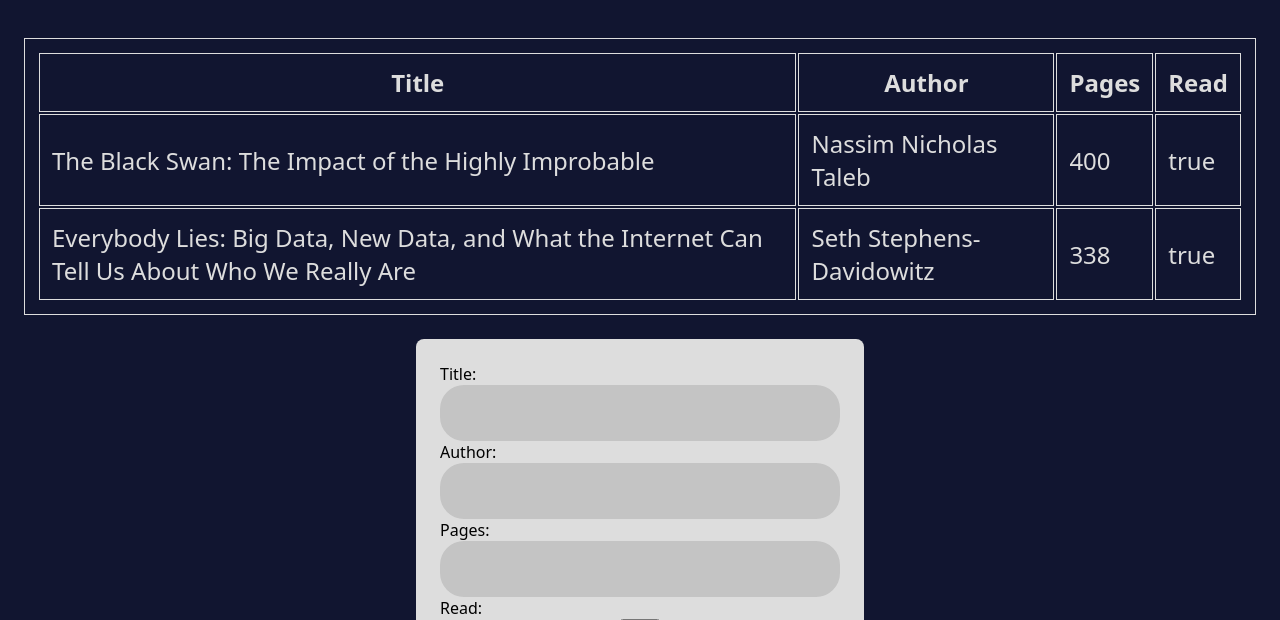
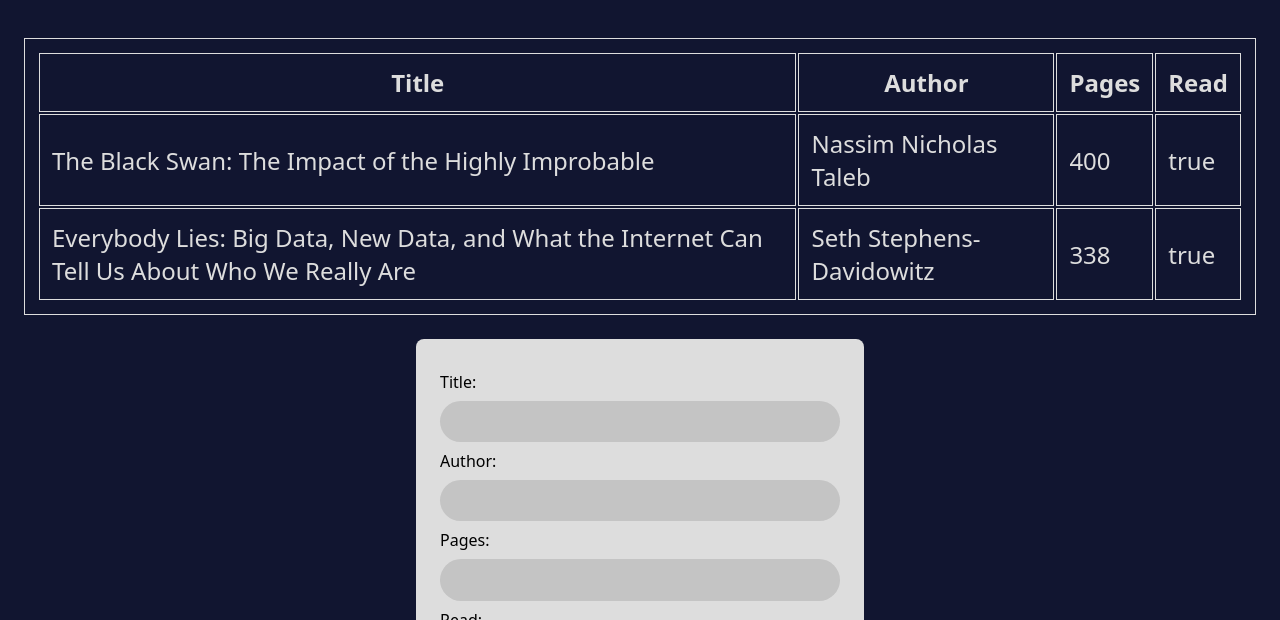
Before and after one commit to ashsic/odin-library, a plain HTML site: page index.html in a window 1280 px wide. Both pictures are taken after a click on the button "New Book". Shown: the part 180-800 px from the top of the page. Drawn offline with Linux system fonts and the light colour scheme.

Commit message:
HTML form validation, JS submit handling

```diff
--- a/index.html
+++ b/index.html
@@ -23,6 +23,9 @@
                     <th>Read</th>
                 </tr>
             </table>
+            <div class="container2">
+
+            </div>
         </main>
 
 
--- a/main.js
+++ b/main.js
@@ -30,9 +30,14 @@ myLibrary.push(everybodyLies);
 
 // DOM Manipulation
 
+// constant HTML hooks:
+
 const table = document.querySelector("table");
+const container = document.querySelector(".container2");
 
-const createLibrary = function(){
+//functions:
+
+function createLibrary(){
     while (table.childNodes.length > 2) {
         table.removeChild(table.lastElementChild);
     }
@@ -47,27 +52,16 @@ const createLibrary = function(){
     })
 };
 
-createLibrary();
-
-const container = document.querySelector(".container");
-let newBook = document.createElement("button");
-newBook.setAttribute("class", "new-book");
-newBook.textContent = "New Book";
-container.appendChild(newBook);
-
 function handleSubmitClick(event) {
+    let form = event.target;
     event.preventDefault();
-    let form = event.target.parentElement;
     myLibrary.push(new Book(form.title.value, form.author.value,
         form.pages.value, form.read.checked));
     createLibrary();
+    form.remove()
 };
 
-
-
-
 function handleNewBookClick() {
-    newBook.remove();
     let bookForm = document.createElement("form");
     bookForm.setAttribute("method", "GET");
     bookForm.setAttribute("action", "main.js");
@@ -81,6 +75,7 @@ function handleNewBookClick() {
             field.setAttribute("type", "checkbox");
         } else {
             field.setAttribute("type", "text");
+            field.required = true;
         }
         bookForm.appendChild(label);
         bookForm.appendChild(field);
@@ -92,9 +87,24 @@ function handleNewBookClick() {
     submit.setAttribute("class", "submit-button");
     bookForm.appendChild(submit);
     container.appendChild(bookForm);
-    submit.addEventListener("click", handleSubmitClick);
+    bookForm.addEventListener("submit", handleSubmitClick);
 };
 
-let submit = document.querySelector("#submit");
+function createNewBookButton() {
+    let newBook = document.createElement("button");
+    newBook.setAttribute("class", "new-book");
+    newBook.textContent = "New Book";
+    container.appendChild(newBook);
+};
 
-newBook.addEventListener("click", handleNewBookClick);
+function updatePage() {
+    createLibrary();
+    createNewBookButton();
+
+    let newBook = document.querySelector(".new-book");
+    newBook.addEventListener("click", handleNewBookClick);
+
+    let submit = document.querySelector("#submit");
+};
+
+updatePage();
--- a/style.css
+++ b/style.css
@@ -15,11 +15,15 @@ body {
 
 /* Header styles */
 
-.container {
+.container, .container2 {
     display: flex;
     flex-direction: column;
     justify-content: center;
     align-items: center;
+}
+
+.container2 {
+    position: relative;
 }
 
 .header {
@@ -41,18 +45,6 @@ h1 {
 
 }
 
-.new-book {
-    width: 96px;
-    height: 48px;
-    font-size: 16px;
-    margin: 12px;
-    border: 1px solid #dddddd;
-    background-color: #347285;
-    border-radius: 8px;
-}
-
-
-
 /* Main/table styles */
 
 table, td, th {
@@ -63,6 +55,16 @@ table, td, th {
 
 table {
     margin: 24px;
+}
+
+.new-book {
+    width: 96px;
+    height: 48px;
+    font-size: 16px;
+    margin: 12px;
+    border: 1px solid #dddddd;
+    background-color: #347285;
+    border-radius: 8px;
 }
 
 /* Form styles */
@@ -76,11 +78,14 @@ form {
     display: flex;
     flex-direction: column;
     color: #000;
+    position: absolute;
+    top: 0px;
 }
 
 form label {
     background-color: #dddddd;
     color: #000;
+    margin: 8px 0;
 }
 
 form input {
@@ -92,8 +97,14 @@ form input {
     border: 0;
     font-size: 16px;
     outline: 0;
+}
 
+input[type="text"]:focus {
+    outline: 2px #347285 solid;
+}
 
+input[type="checkbox"] {
+    height: 64px;
 }
 
 .submit-button {
```
